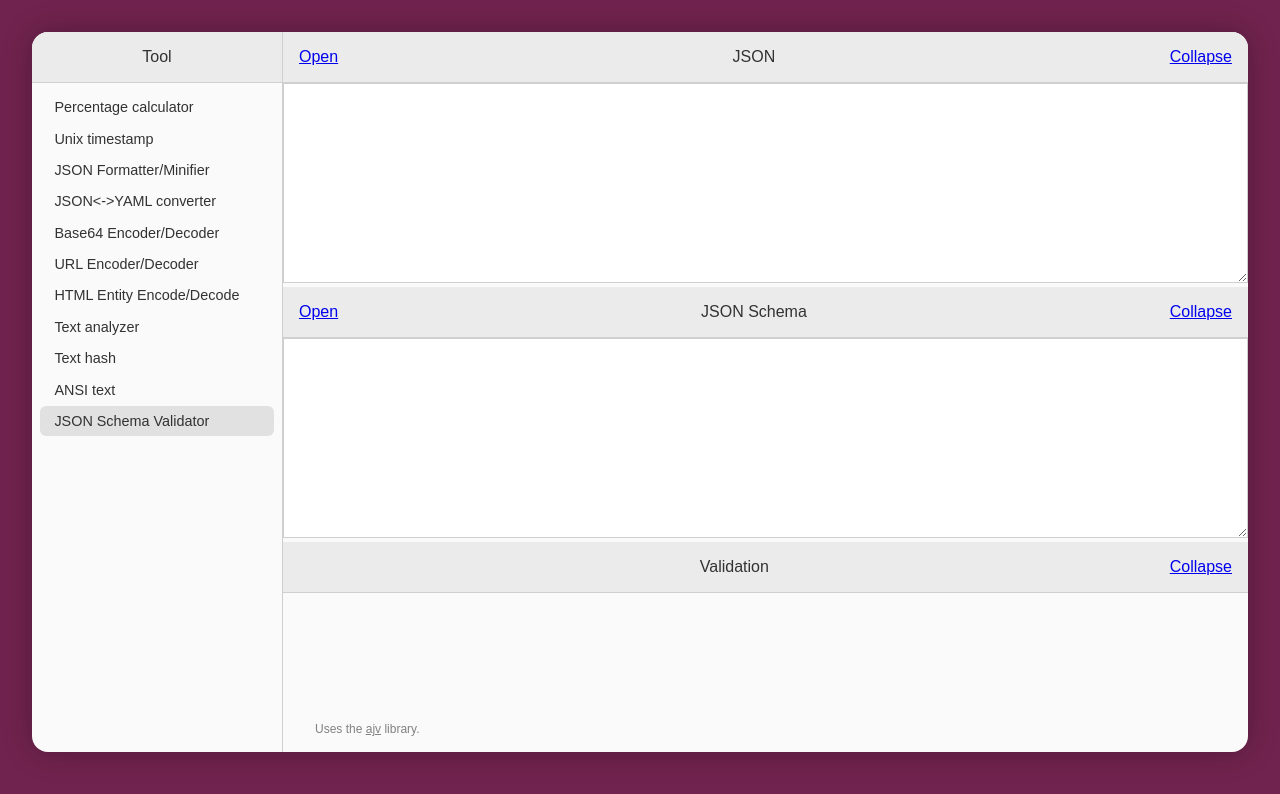
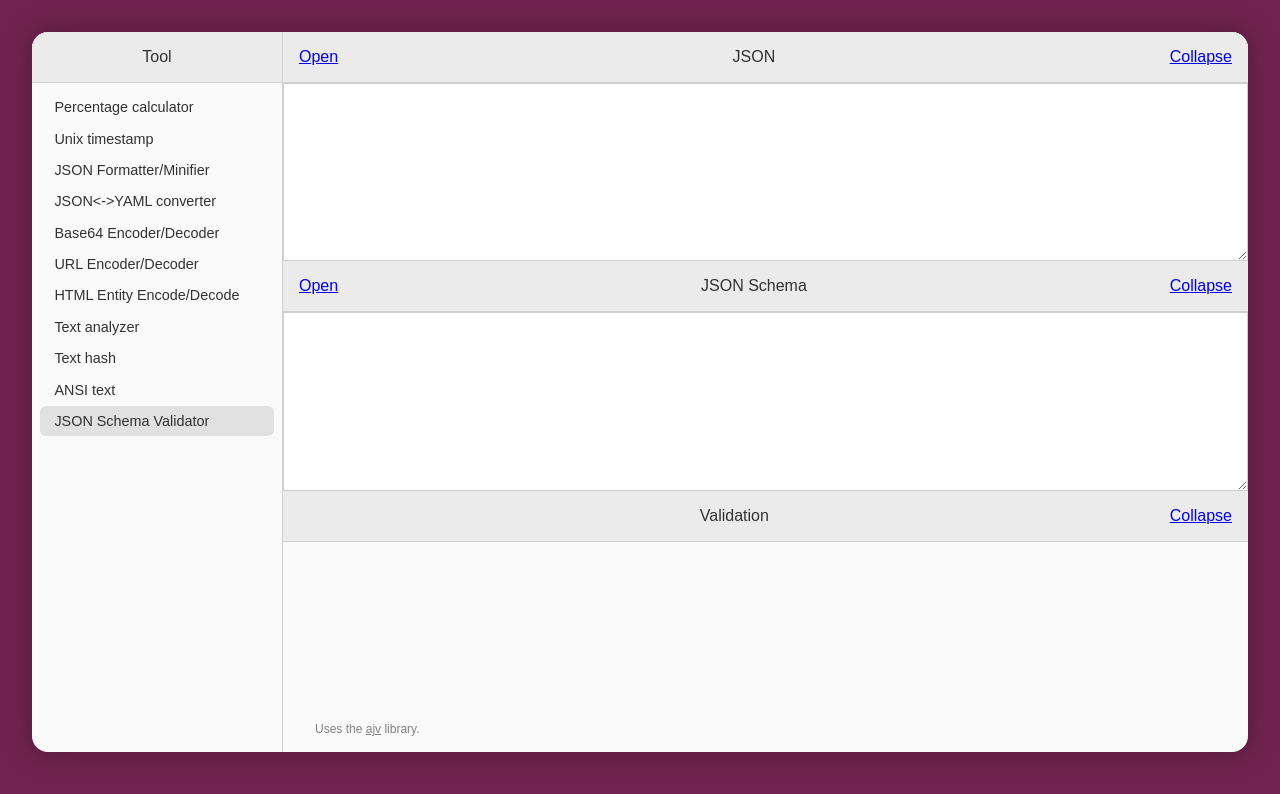
Before and after one commit to eliandoran/toolkit, a SvelteKit app: page /json-schema in a window 1280 px wide. Shown: the top 794 px of the page. Built offline with nearby package versions, Linux system fonts and the light colour scheme.

Commit message:
json-schema: Fix height of collapsible texts

```diff
--- a/src/lib/components/stack-view.svelte
+++ b/src/lib/components/stack-view.svelte
@@ -26,7 +26,10 @@
 
 <style>
     .inner-wrapper {
+        position: relative;
         max-height: none;
+        display: flex;
+        flex-direction: column;
     }
 
     .inner-wrapper.collapsed {
--- a/src/routes/json-schema/+page.svelte
+++ b/src/routes/json-schema/+page.svelte
@@ -68,7 +68,9 @@
             <TextFilePicker bind:textFile={inputJsonText} />
         </div>
 
-        <textarea bind:value={inputJsonText}></textarea>
+        <div class="textarea-wrapper">
+            <textarea bind:value={inputJsonText}></textarea>
+        </div>
         <WarningBox message="{inputJsonParsingLog}" />
     </StackView>
 
@@ -77,7 +79,9 @@
             <TextFilePicker bind:textFile={schemaText} />
         </div>
 
-        <textarea bind:value={schemaText}></textarea>
+        <div class="textarea-wrapper">
+            <textarea bind:value={schemaText}></textarea>
+        </div>
         <WarningBox message="{inputSchemaParsingLog}" />
     </StackView>
 
@@ -99,8 +103,12 @@
 </Tool>
 
 <style>
+    .textarea-wrapper {
+        flex-grow: 1;
+    }
+
     textarea {
         width: 100%;
-        height: 25vh;
+        height: 100%;
     }
 </style>
```
